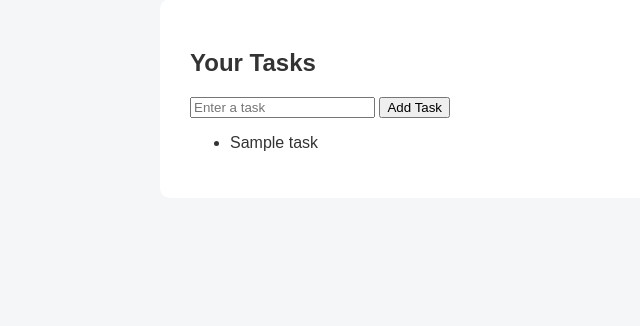
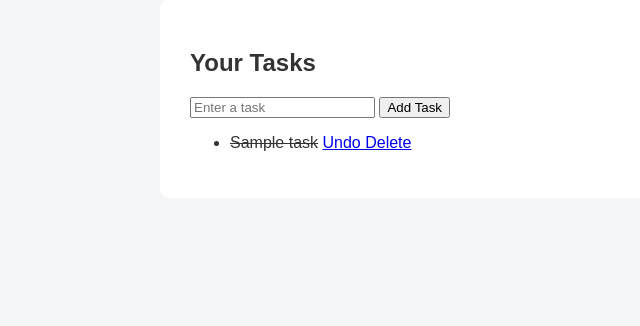
Before and after one commit to ed-earo/task-manager, a Flask app: page / in a window 1280 px wide. Shown: the part 109-435 px from the top of the page, without its empty margins (0-640 px from the left). Run offline with Flask 3, Linux system fonts and the light colour scheme; tables that the repository leaves empty hold one stand-in row (values such as "Sample post").

Commit message:
Add task completion and deletion features

```diff
--- a/app/routes.py
+++ b/app/routes.py
@@ -22,3 +22,24 @@ def add_task():
         db.session.commit()
 
     return redirect(url_for("main.home"))
+
+
+@main.route("/complete/<int:id>")
+def complete_task(id):
+    task = Task.query.get_or_404(id)
+
+    task.completed = not task.completed
+
+    db.session.commit()
+
+    return redirect(url_for("main.home"))
+
+
+@main.route("/delete/<int:id>")
+def delete_task(id):
+    task = Task.query.get_or_404(id)
+
+    db.session.delete(task)
+    db.session.commit()
+
+    return redirect(url_for("main.home"))
--- a/app/templates/index.html
+++ b/app/templates/index.html
@@ -25,8 +25,25 @@ Tasks
 <ul>
     {% for task in tasks %}
         <li>
-            {{ task.title }}
+            {% if task.completed %}
+                <s>{{ task.title }}</s>
+            {% else %}
+                {{ task.title }}
+            {% endif %}
+
+            <a href="{{ url_for('main.complete_task', id=task.id) }}">
+                {% if task.completed %}
+                    Undo
+                {% else %}
+                    Complete
+                {% endif %}
+            </a>
+
+            <a href="{{ url_for('main.delete_task', id=task.id) }}">
+                Delete
+            </a>
         </li>
+
     {% else %}
         <li>No tasks yet.</li>
     {% endfor %}
```
Also changed, not shown: instance/tasks.db.
